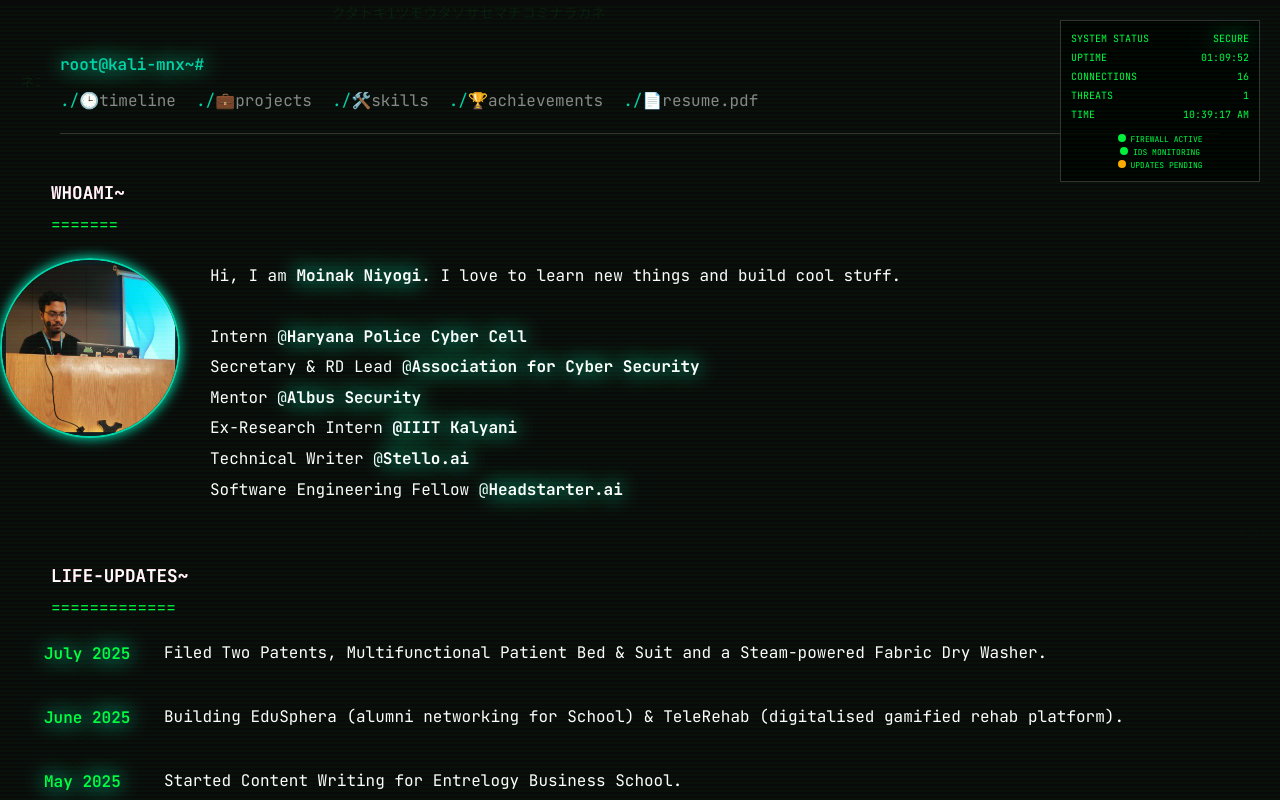
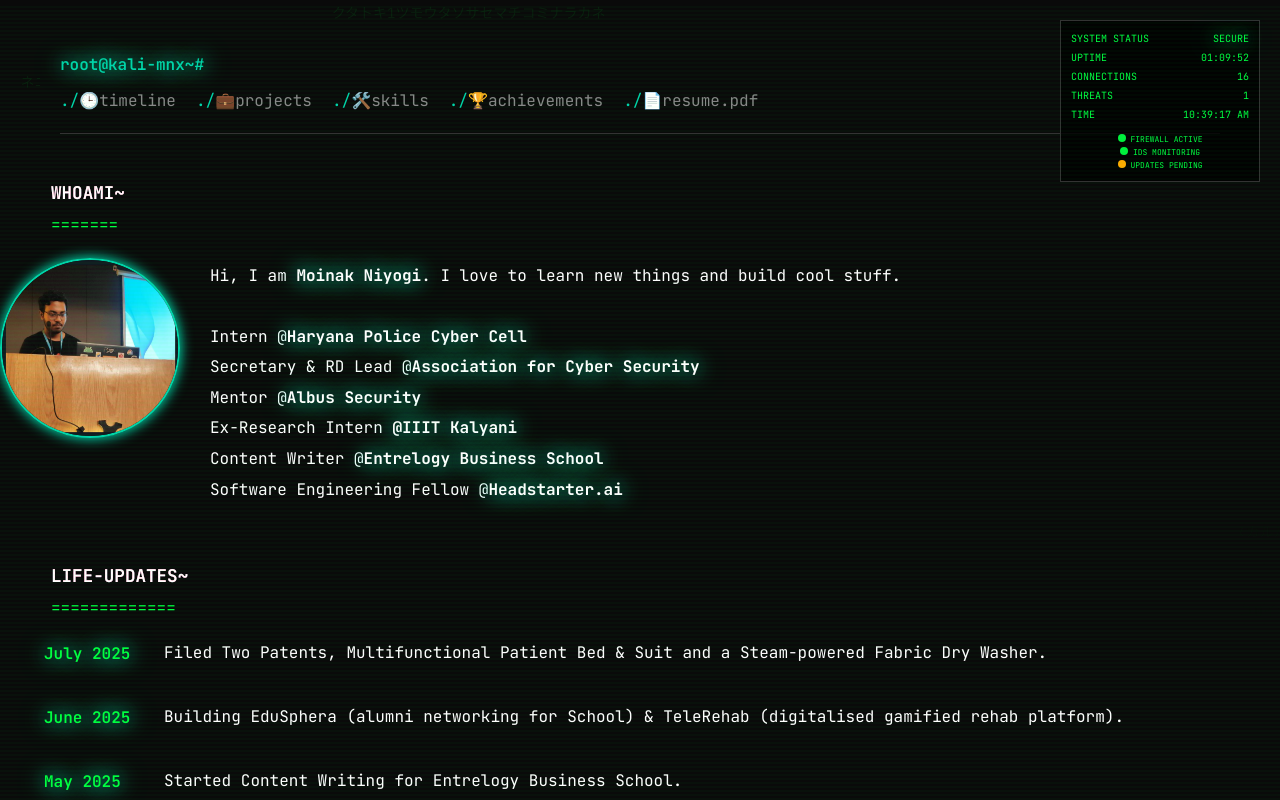
Before and after one commit to Cyberninja30/Portfolio-mnx, a React (Vite) app: page / in a window 1280 px wide. Shown: the top 800 px of the page. Built offline with nearby package versions, Linux system fonts and the light colour scheme.

Commit message:
Update home.jsx

```diff
--- a/src/components/home.jsx
+++ b/src/components/home.jsx
@@ -168,7 +168,7 @@
               <p>Secretary & RD Lead @<strong className="pulse-glow">Association for Cyber Security</strong></p>
               <p>Mentor @<strong className="pulse-glow">Albus Security</strong></p>
               <p>Ex-Research Intern <strong className="pulse-glow">@IIIT Kalyani</strong></p>
-              <p>Technical Writer @<strong className="pulse-glow">Stello.ai</strong> </p>
+              <p>Content Writer @<strong className="pulse-glow">Entrelogy Business School</strong> </p>
               <p>Software Engineering Fellow @<strong className="pulse-glow">Headstarter.ai</strong></p>
             </div>
           </div>
```
